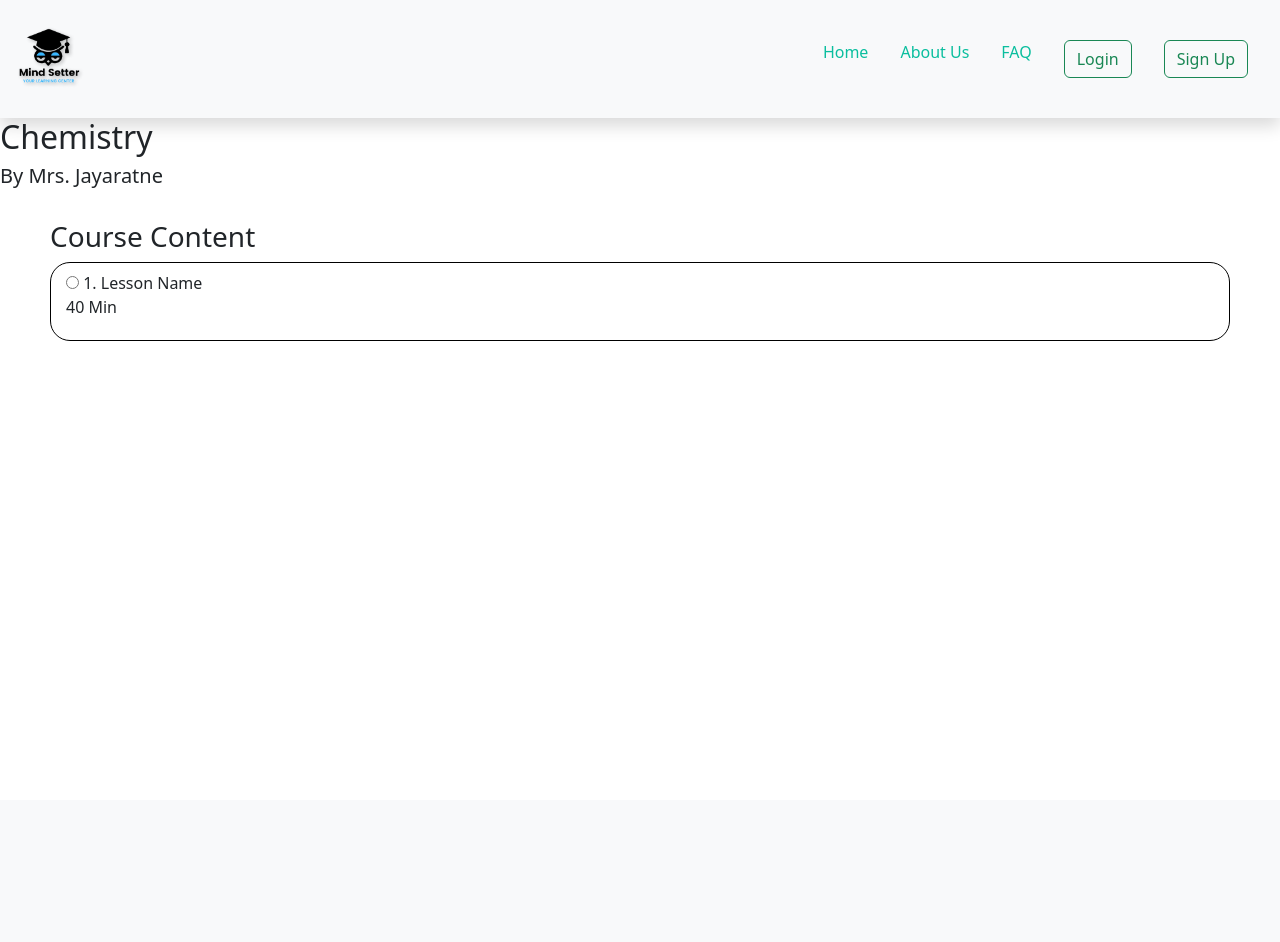
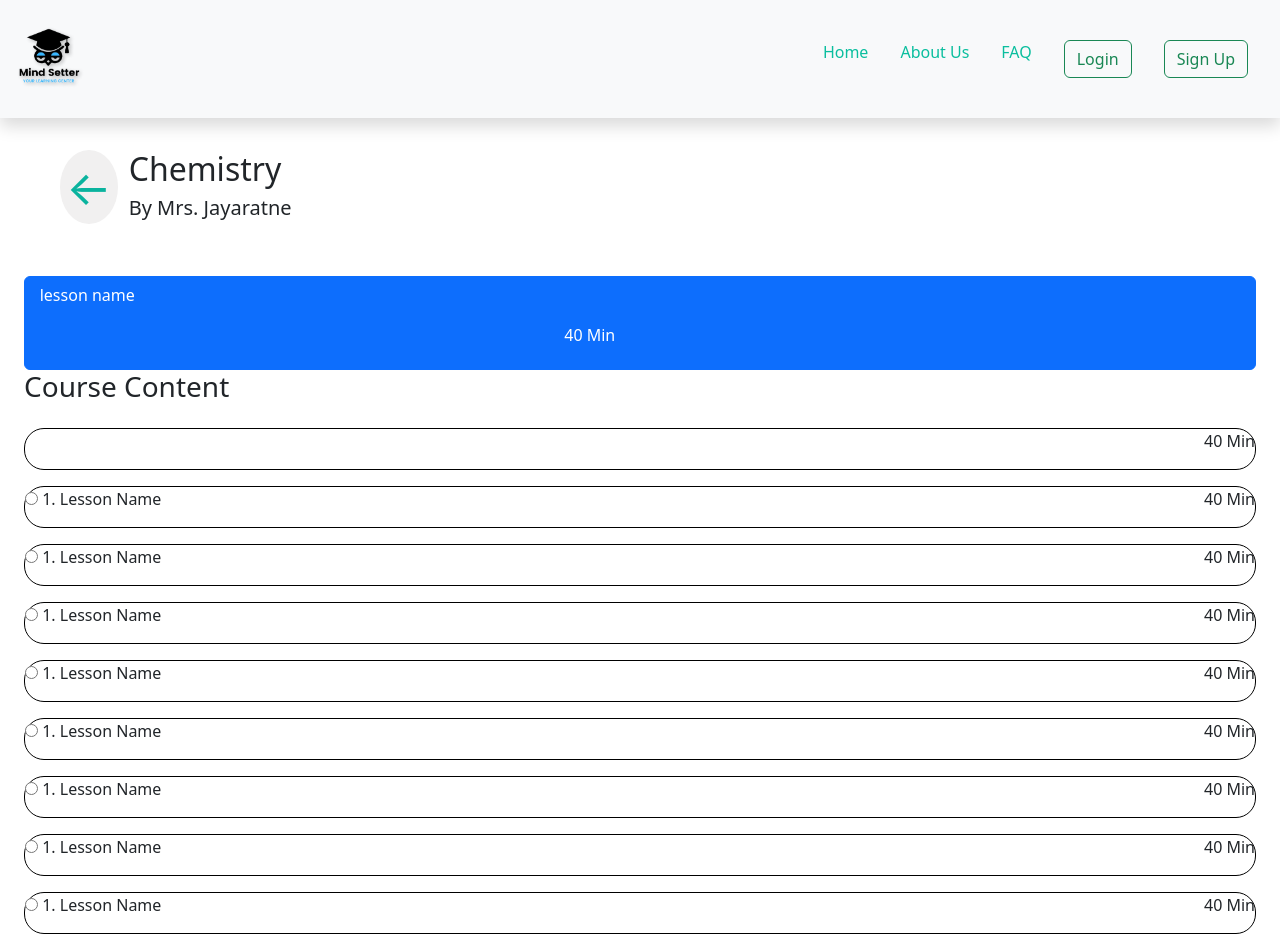
Before and after one commit to MANTHIPERERA/Mind-Setter-SE---13, a PHP site: page /courseView.html in a window 1280 px wide. Before the commit the page ends 341 px from the top, so only its background shows below. Run offline with PHP 8.4, Linux system fonts and the light colour scheme; some web fonts are replaced.

Commit message:
Course View Page

```diff
--- a/CSS/courseView.css
+++ b/CSS/courseView.css
@@ -5,10 +5,13 @@
     border-radius: 20px;
 }
 
-.lesson_1 {
-    padding-top: 8px;
-    padding-bottom: 5px;
-    padding-left: 15px;
+.button1{
+    border-radius: 50%;
+    background-color: #F1F0F0;
+    border: none;
+    color: #0AB39E;
+    font-size: 6vh;
+
 }
 
 .videoForm {
--- a/courseView.html
+++ b/courseView.html
@@ -70,28 +70,130 @@
 
 
         </section >
-
+<section class="course px-4 py-2">
         <div class = "subject">
+            <div class="row py-4">
+                <div class="col-1 px-5">
+                    <button class="button1">&#8592</button>
+                </div>
+                <div class="col-11">
             <h2> Chemistry </h2>
             <h5> By Mrs. Jayaratne </h5>
         </div>
 
+
+
+        </div>
+        </div>
+
         <br>
-
-        <form class = "videoForm">
+        <div class="d-grid gap-5" >
+        <button class="btn btn-primary" type="button">
+            <div class="col-1"><p > lesson name </p></div>
+            <div class="col-11"><p > 40 Min </p></div>
+        </button>
+    </div>
+        <form class = "d-grid gap-3">
 
             <h3> Course Content </h3>
 
             <div class = "lessons">
+                <div class="row">
 
-                <div class = "lesson_1">
-                    <input type = "radio"> 1. Lesson Name  <p> 40 Min </p></input>
+                <div class = "col">
+
                 </div>
+                <div class="col"><p style="text-align: right;"> 40 Min </p></div>
+            </div>
+            </div>
 
+            <div class = "lessons">
+                <div class="row">
+
+                <div class = "col">
+                    <input type = "radio"> 1. Lesson Name  </input>
+                </div>
+                <div class="col"><p style="text-align: right;"> 40 Min </p></div>
+            </div>
+            </div>
+
+            <div class = "lessons">
+                <div class="row">
+
+                <div class = "col">
+                    <input type = "radio"> 1. Lesson Name  </input>
+                </div>
+                <div class="col"><p style="text-align: right;"> 40 Min </p></div>
+            </div>
+            </div>
+
+            <div class = "lessons">
+                <div class="row">
+
+                <div class = "col">
+                    <input type = "radio"> 1. Lesson Name  </input>
+                </div>
+                <div class="col"><p style="text-align: right;"> 40 Min </p></div>
+            </div>
+            </div>
+
+            <div class = "lessons">
+                <div class="row">
+
+                <div class = "col">
+                    <input type = "radio"> 1. Lesson Name  </input>
+                </div>
+                <div class="col"><p style="text-align: right;"> 40 Min </p></div>
+            </div>
+            </div>
+
+            <div class = "lessons">
+                <div class="row">
+
+                <div class = "col">
+                    <input type = "radio"> 1. Lesson Name  </input>
+                </div>
+                <div class="col"><p style="text-align: right;"> 40 Min </p></div>
+            </div>
+            </div>
+
+            <div class = "lessons">
+                <div class="row">
+
+                <div class = "col">
+                    <input type = "radio"> 1. Lesson Name  </input>
+                </div>
+                <div class="col"><p style="text-align: right;"> 40 Min </p></div>
+            </div>
+            </div>
+
+            <div class = "lessons">
+                <div class="row">
+
+                <div class = "col">
+                    <input type = "radio"> 1. Lesson Name  </input>
+                </div>
+                <div class="col"><p style="text-align: right;"> 40 Min </p></div>
+            </div>
+            </div>
+
+            <div class = "lessons">
+                <div class="row">
+
+                <div class = "col">
+                    <input type = "radio"> 1. Lesson Name  </input>
+                </div>
+                <div class="col"><p style="text-align: right;"> 40 Min </p></div>
+            </div>
             </div>
 
 
+
+
+
+
         </form>
+
 
 
 
```
